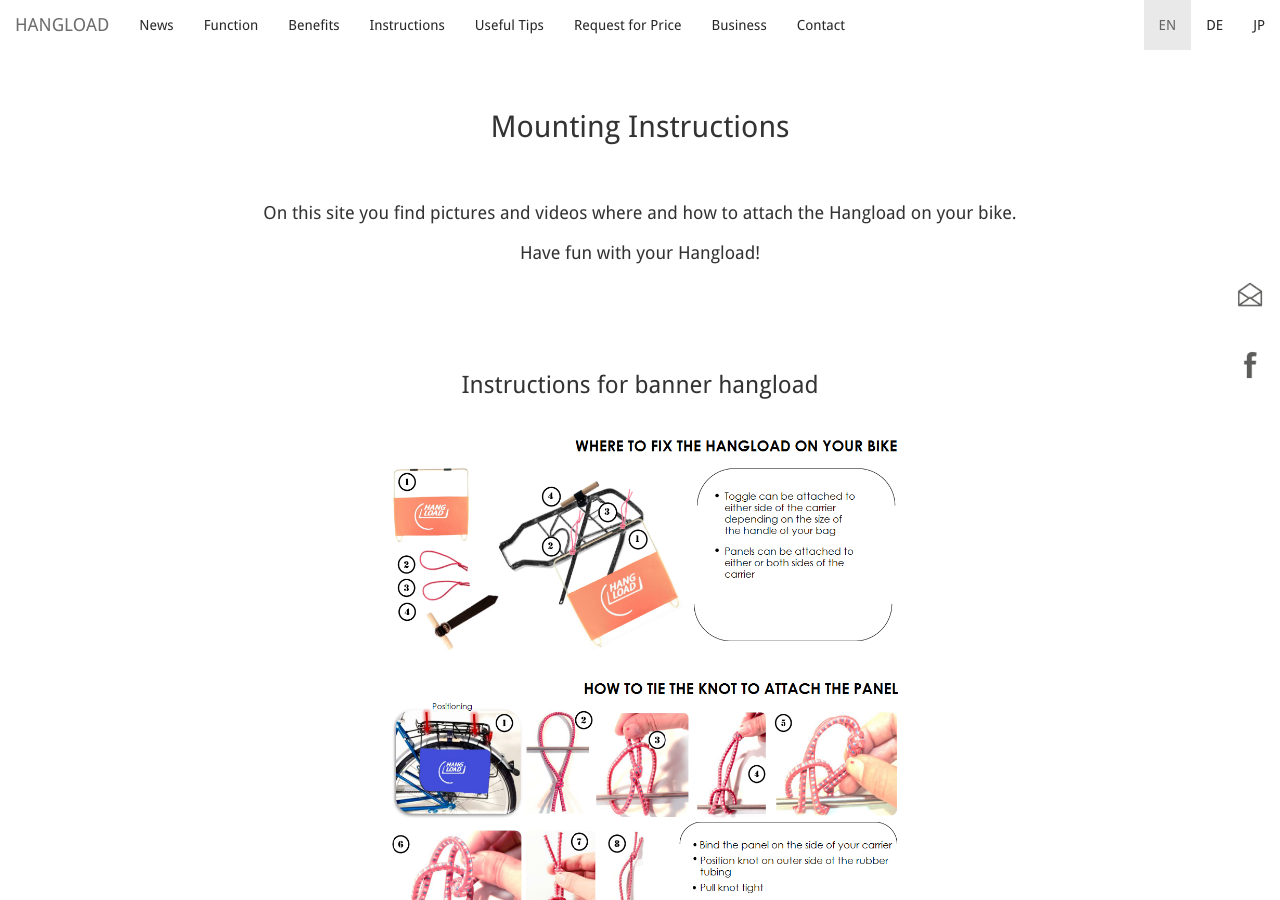
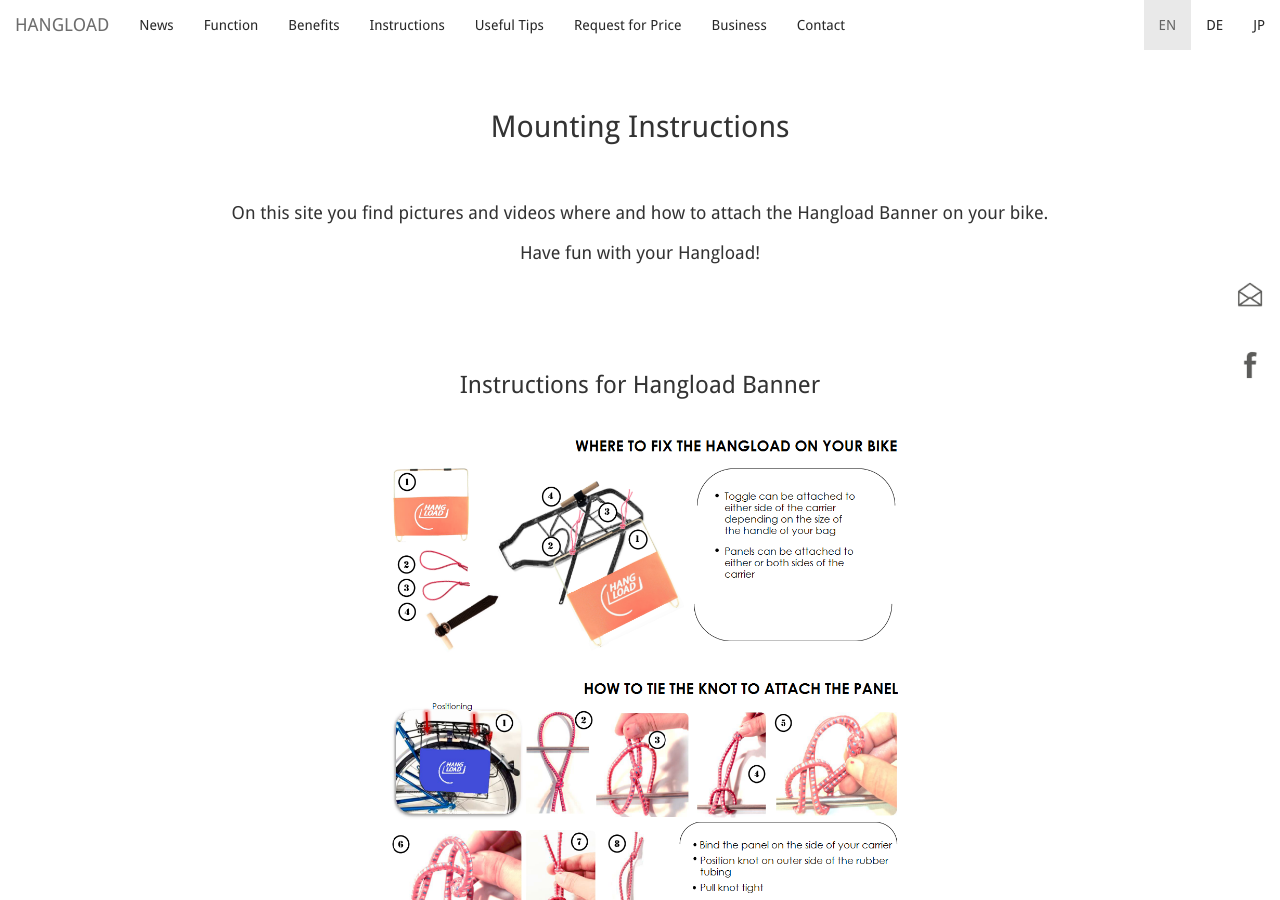
Before and after one commit to bodokaiser/hangload.com, a Jekyll site: the page built from instructions/index.html, in a window 1280 px wide and 900 px high. Built offline with Jekyll 4.4.1, drawn with Linux system fonts in a browser that asks for light colours; nearby versions of some CDN libraries; library files that are not in the unit come from our copies; Markdown is read by kramdown in place of the engine named in the settings.

Commit message:
Update index.html

```diff
--- a/instructions/index.html
+++ b/instructions/index.html
@@ -11,7 +11,7 @@
 <div class="col-xs-12">
 <br>
 <br>
-<h4 class="text-center"> On this site you find pictures and videos where and how to attach the Hangload
+<h4 class="text-center"> On this site you find pictures and videos where and how to attach the Hangload Banner
 on your bike. <br> <br> Have fun with your Hangload!</h4>
 <br>
 <br>
@@ -19,7 +19,7 @@
 <br>
 
 
-<h3 class="text-center"> Instructions for banner hangload </h3>
+<h3 class="text-center"> Instructions for Hangload Banner </h3>
 <br>
 </div>
 <br>
```
